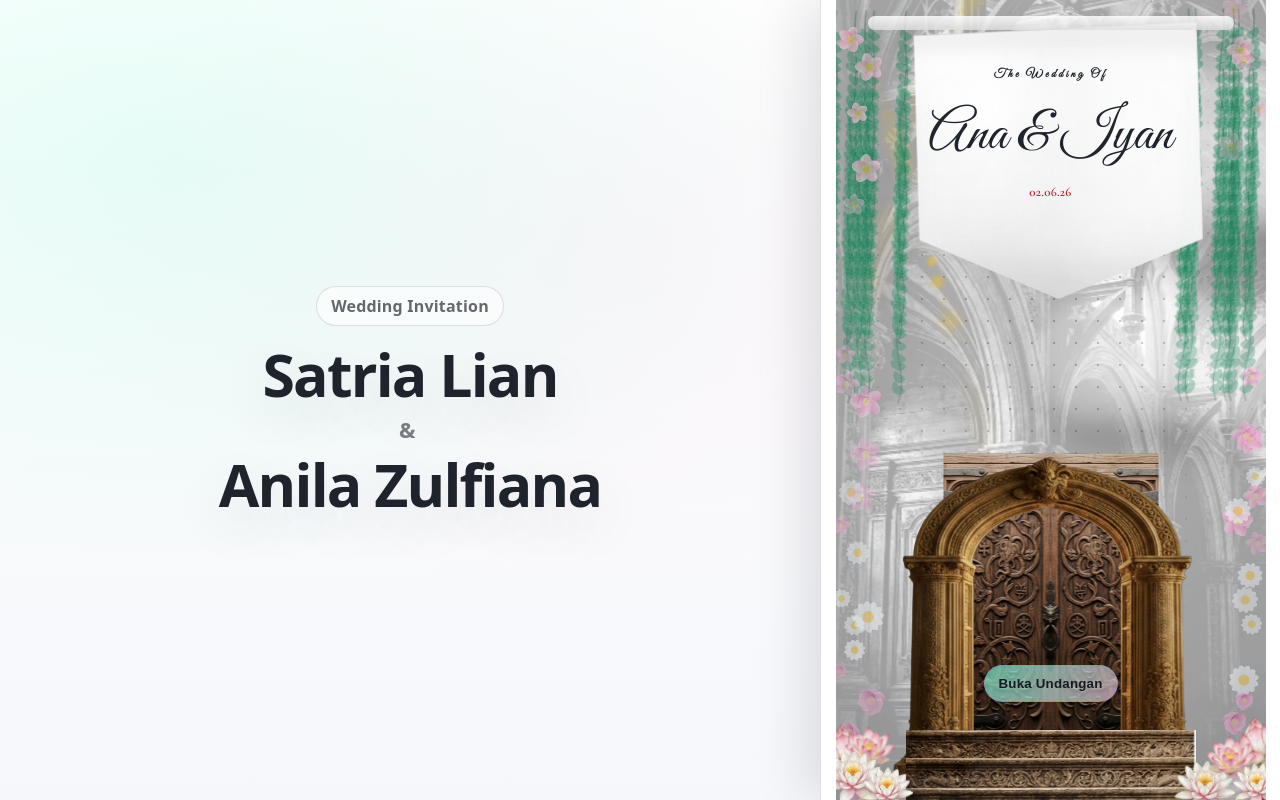
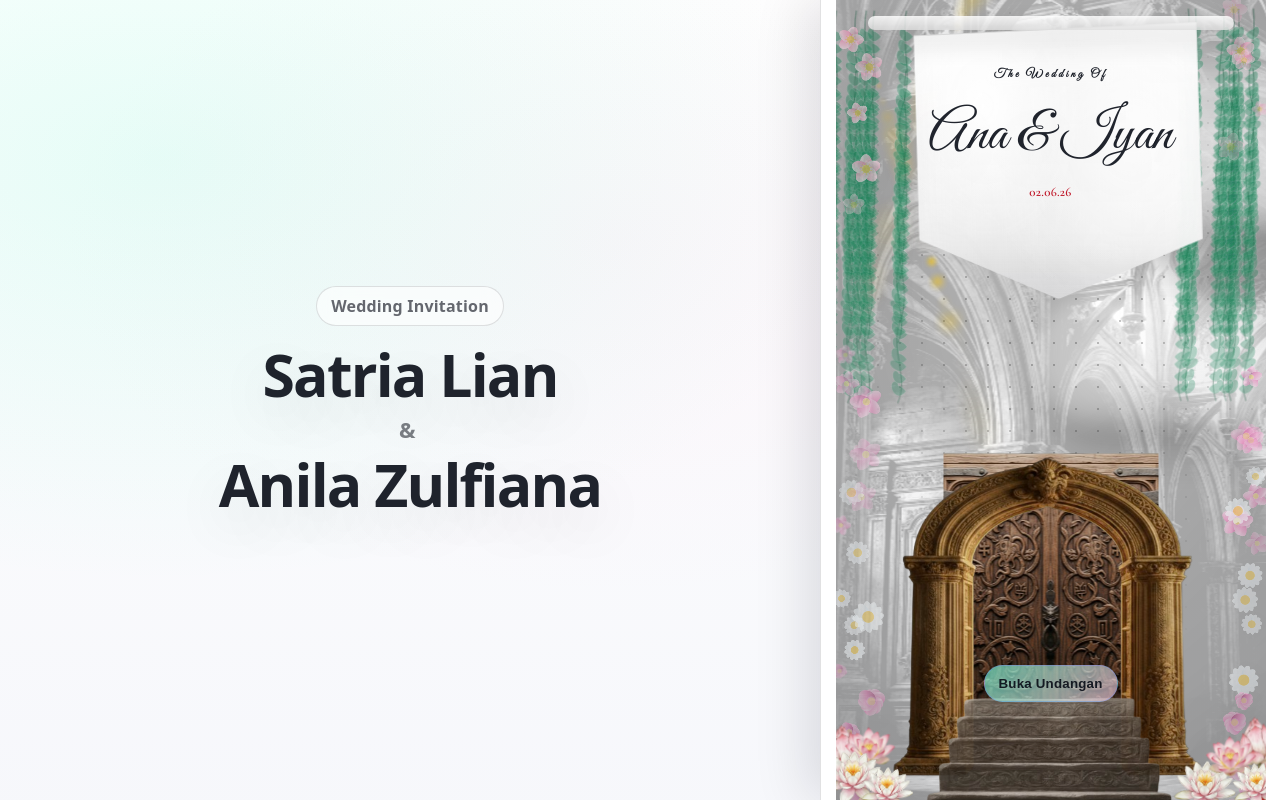
Before and after one commit to yurasera/FloWedding, a React (Vite) app: page / in a window 1280 px wide. Built offline with nearby package versions, Linux system fonts and the light colour scheme.

Commit message:
refactor: change stairway asset

```diff
--- a/src/styles.css
+++ b/src/styles.css
@@ -459,9 +459,9 @@ code {
 .cover-stairway {
   position: absolute;
   left: 50%;
-  bottom: -3%;
+  bottom: -25%;
   transform: translateX(-50%);
-  width: min(290px, 128vw);
+  width: min(390px, 128vw);
   height: auto;
   z-index: 10;
   /* belakang front-florals (11), depan pintu (9) */
```
Also changed, not shown: assets/images/stairway.png, assets/images/stairway2.png (added).
